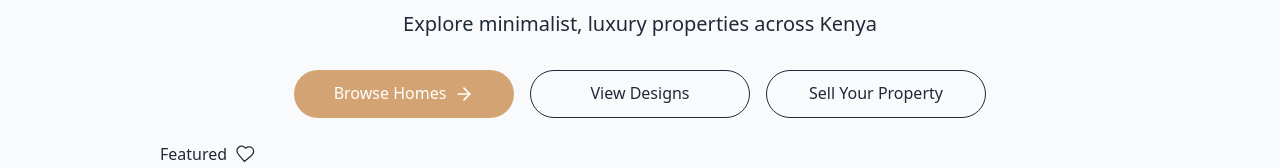
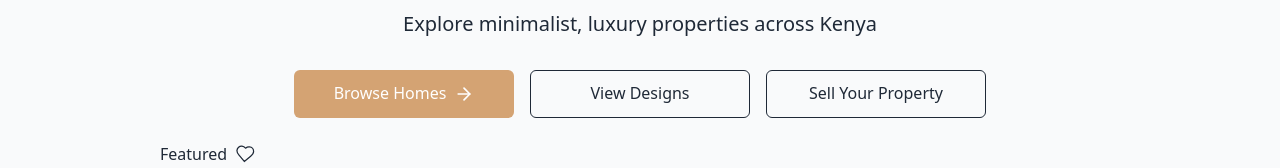
Before and after one commit to godyracks/branighan, a React (Vite) app: page / in a window 1280 px wide. Shown: the part 354-522 px from the top of the page. Built offline with nearby package versions, Linux system fonts and the light colour scheme.

Commit message:
updated btn component

```diff
--- a/src/components/common/Button.jsx
+++ b/src/components/common/Button.jsx
@@ -21,7 +21,7 @@ const Button = forwardRef(
     const [isAnimating, setIsAnimating] = useState(false)
 
     const baseStyles =
-      'flex items-center justify-center rounded-[24px] font-medium cursor-pointer transition-all duration-200 whitespace-nowrap focus:outline-none focus:ring-2 focus:ring-offset-2'
+      'flex items-center justify-center rounded-md font-medium cursor-pointer transition-all duration-200 whitespace-nowrap focus:outline-none focus:ring-2 focus:ring-offset-2'
 
     const disabledStyles = 'disabled:opacity-60 disabled:cursor-not-allowed'
 
```
